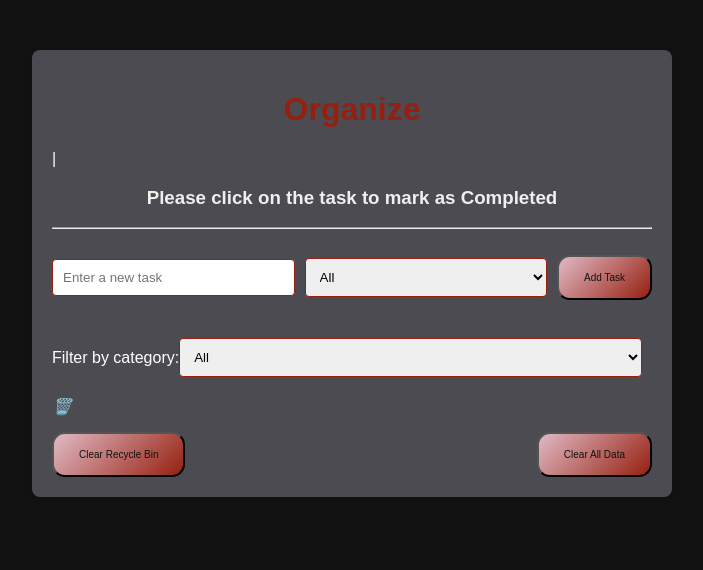
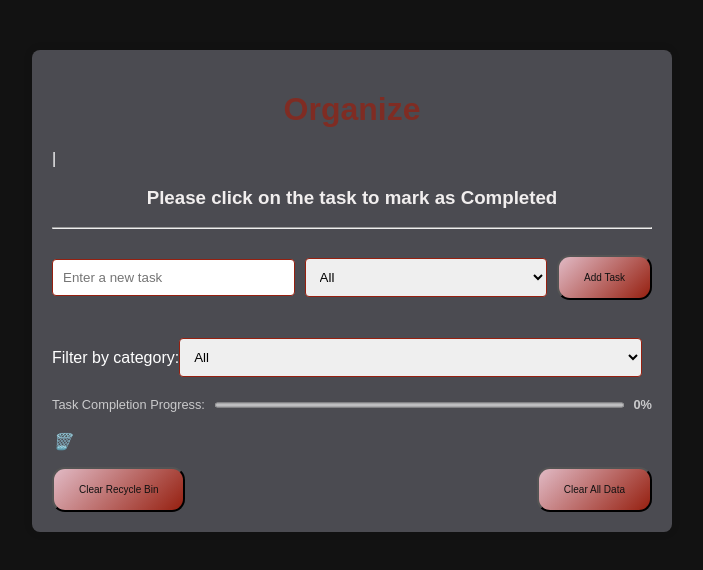
Before and after one commit to MolemoMM/ToDo-App, a website: page public/index.html in a window 1280 px wide. Shown: the whole page, without its empty margins (288-991 px from the left). Drawn offline with nearby package versions, Linux system fonts and the light colour scheme.

Commit message:
adding progress bar

```diff
--- a/public/index.html
+++ b/public/index.html
@@ -29,6 +29,7 @@
             <button id="addTaskButton">Add Task</button>
         </div>
         <br>
+
         <div class="filter-tasks">
             <label for="filterCategory">Filter by category:</label>
             <select id="filterCategory">
@@ -41,6 +42,11 @@
                 <option value="education">Education</option>
             </select>
         </div>
+        <div class="progress-container">
+            <label for="progressBar">Task Completion Progress:</label>
+            <progress id="progressBar" value="0" max="100"></progress>
+            <span id="progressPercentage">0%</span>
+        </div>
         <ul id="taskList"></ul>
         <i class="recycle-bin-icon">🗑️</i>
         <ul id="recycleBin"></ul>
--- a/public/style.css
+++ b/public/style.css
@@ -32,6 +32,11 @@ body {
 h1, h3 {
     text-align: center;
     color: #f1eeee;
+}
+
+h1 {
+    font-size: 1.5em; /* Make it small */
+    opacity: 0.7; /* Make it transparent */
 }
 
 .add-task, .filter-tasks {
@@ -307,3 +312,33 @@ ul#recycleBin li.completed .restore-button {
         opacity: 1;
     }
 }
+
+/* Progress container styling */
+.progress-container {
+    display: flex;
+    align-items: center;
+    margin-bottom: 20px;
+    opacity: 0.7; /* Make it transparent */
+}
+
+.progress-container label {
+    margin-right: 10px;
+    font-size: 0.8em; /* Make it small */
+}
+
+.progress-container progress {
+    flex: 1;
+    margin-right: 10px;
+    height: 10px; /* Make it small */
+}
+
+.progress-container span {
+    font-weight: bold;
+    font-size: 0.8em; /* Make it small */
+}
+
+.date {
+    font-size: 0.8em;
+    color: var(--other-color);
+    margin-left: 10px;
+}
```
